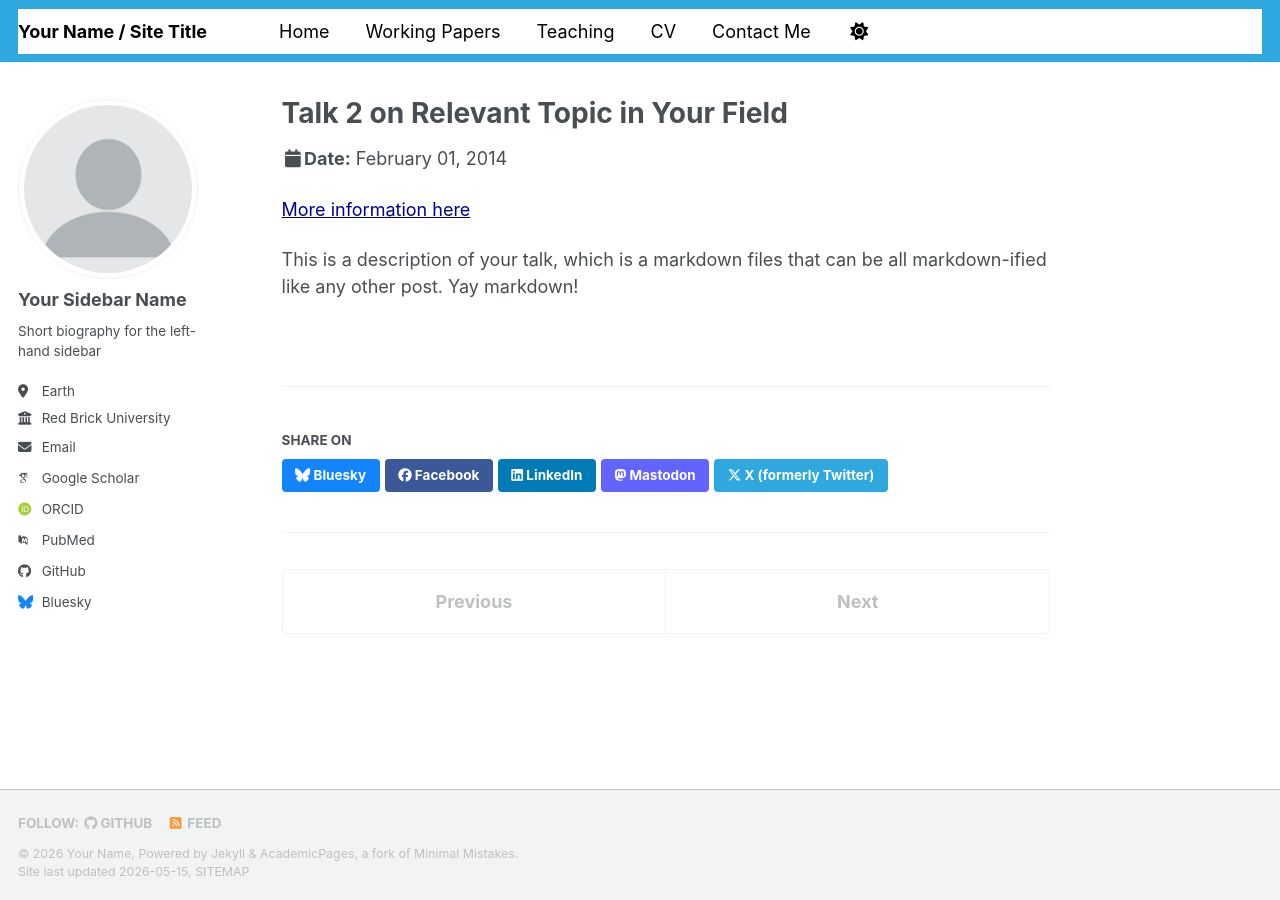
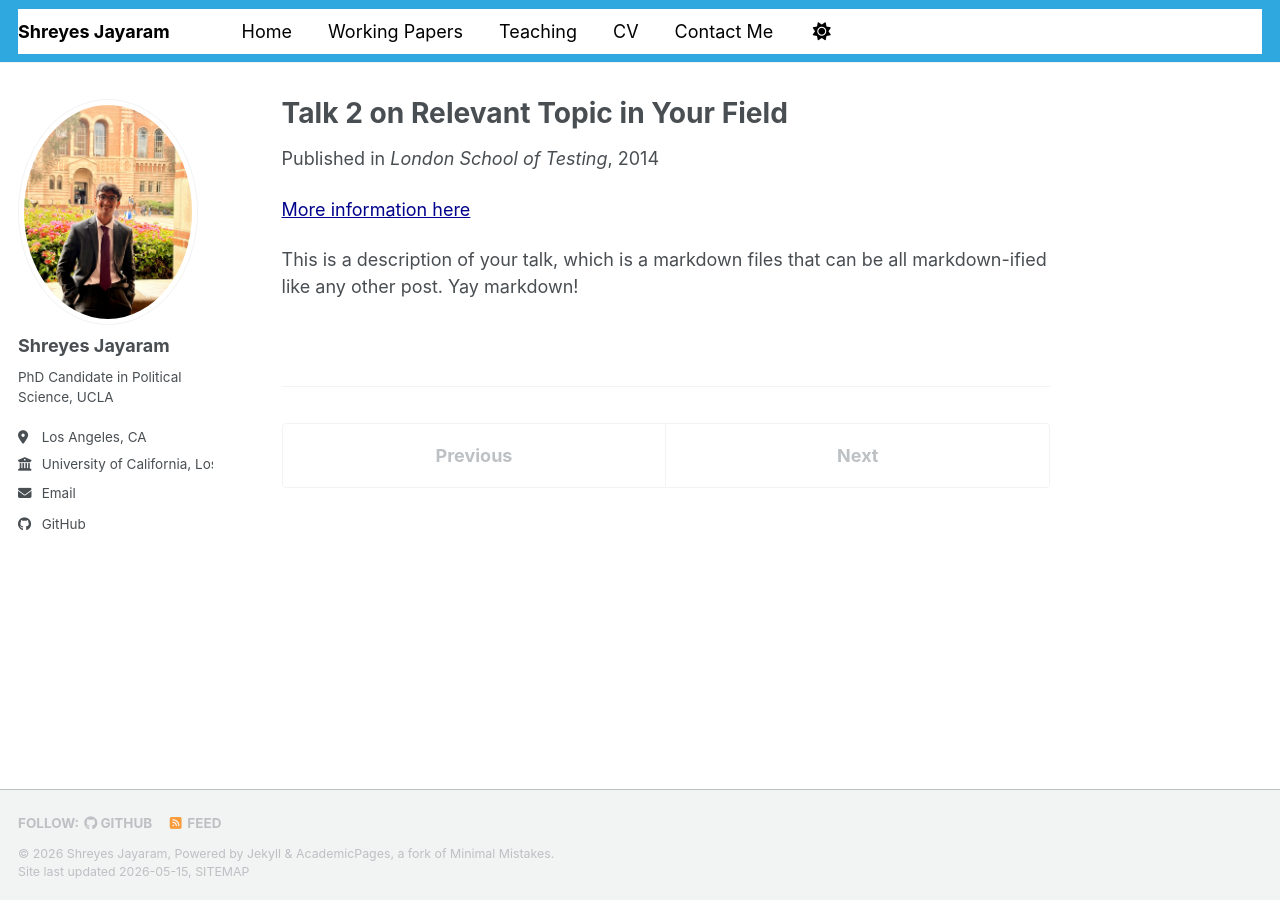
Before and after one commit to shreyesjayaram/shreyesjayaram.github.io, a Jekyll site: the page built from _talks/2014-02-01-talk-2.md, in a window 1280 px wide. Built offline with Jekyll 4.4.1, drawn with Linux system fonts in a browser that asks for light colours; some web fonts are replaced; a script bundle is joined from its source files by our own code; library files that are not in the unit come from our copies; some of the changed lines change nothing that is shown.

Commit message:
Update _config.yml

```diff
--- a/_config.yml
+++ b/_config.yml
@@ -1,360 +1,205 @@
-# Welcome to Jekyll!
-#
-# This config file is meant for settings that affect your entire site, values
-# which you are expected to set up once and rarely need to edit after that.
-# For technical reasons, this file is *NOT* reloaded automatically when you use
-# `jekyll serve -l -H localhost`. If you change this file, please restart the
-# server process.
-
 # Basic Site Settings
 locale                   : "en-US"
-site_theme               : "default" # The available themes options are "default", "air", "sunrise", "mint", "dirt" and "contrast"
-title                    : "Your Name / Site Title"
+site_theme               : "default"   # Options: default, air, sunrise, mint, dirt, contrast
+title                    : "Shreyes Jayaram"
 title_separator          : "-"
-name                     : &name "Your Name"
-description              : &description "Your Name's academic portfolio"   # Update this with a general description of your site, this is the default if not overridden by a page
-url: "https://shreyesjayaram.github.io"
-baseurl: ""
-repository: "shreyesjayaram/shreyesjayaram.github.io"
+name                     : &name "Shreyes Jayaram"
+description              : &description "Academic website of Shreyes Jayaram"
 
-# Site Author - The following control what appear as part of the author content on the side bar.
-#               If a field is blank the icon and link will not appear, otherwise it will be shown.
-#               Additional customization can be done by editing /_includes/author-profile.html
+# IMPORTANT: Use your actual GitHub Pages URL and repository
+url                      : "https://shreyesjayaram.github.io"
+baseurl                  : "/jayaram.github.io"
+repository               : "shreyesjayaram/jayaram.github.io"
+
+# Site Author (sidebar)
 author:
-  # Biographic information
-  avatar           : "profile.png"
-  name             : "Your Sidebar Name"
-  pronouns         : # example: "she/her"
-  bio              : "Short biography for the left-hand sidebar"
-  location         : "Earth"
-  employer         : "Red Brick University"
-  uri              : # URL
-  email            : "none@example.org"
+  avatar                 : "profile.jpeg"
+  name                   : "Shreyes Jayaram"
+  pronouns               :
+  bio                    : "PhD Candidate in Political Science, UCLA"
+  location               : "Los Angeles, CA"
+  employer               : "University of California, Los Angeles"
+  uri                    :
+  email                  : "jayaram@ucla.edu"
 
-  # Academic websites
-  academia         : # URL
-  arxiv            : # URL - Update with the correct link to your profile
-  googlescholar    : "https://scholar.google.com/citations?user=PS_CX0AAAAAJ"
-  inspire-hep      : # URL
-  impactstory      : # URL
-  orcid            : "https://orcid.org/yourorcidurl"
-  semantic         : # URL
-  ssrn             : # URL
-  pubmed           : "https://www.ncbi.nlm.nih.gov/pubmed/?term=john+snow"
-  researchgate     : # URL
-  scopus           : # URL
-  zotero           : # URL
+  # Academic profiles (add IDs later if desired)
+  googlescholar          :
+  orcid                  :
+  pubmed                 :
 
-
-  # Repositories and software development
-  bitbucket        : # Username - Update with your username on the site
-  codepen          : # Username
-  dribbble         : # Username
-  github           : "academicpages"
-  kaggle           : # Username
-  stackoverflow    : # User number or user number and name (i.e., use "1" or "1/jeff-atwood")
-
-  # Social media
-  artstation       : # Username
-  bluesky          : "bsky.app" # Replace this with you Bluesky username
-  facebook         : # Username
-  flickr           : # Username
-  foursquare       : # Username
-  goodreads        : # Username
-  google_plus      : # Username
-  keybase          : # Username
-  instagram        : # Username
-  lastfm           : # Username
-  linkedin         : # Username
-  mastodon         : # URL
-  medium           : # URL
-  pinterest        : # Username
-  soundcloud       : # Username
-  steam            : # Username
-  telegram         : # URL
-  tumblr           : # Username
-  twitter          : # Username for X / Twitter
-  vine             : # Username
-  weibo            : # Username
-  wikipedia        : # Username
-  xing             : # Username
-  youtube          : # Username
-  zhihu            : # Username
-
-# Publication Category - The following the list of publication categories and their headings
-publication_category:
-  books:
-    title: 'Books'
-  manuscripts:
-    title: 'Journal Articles'
-  conferences:
-    title: 'Conference Papers'
+  # Social and developer profiles
+  github                 : "shreyesjayaram"
+  linkedin               :
+  twitter                :
+  bluesky                :
 
 # Site Settings
-teaser                   :  # filename of teaser fallback teaser image placed in /images/ for social media previews
-breadcrumbs              : false # true, false (default)
-words_per_minute         : 160
+teaser                   :
+breadcrumbs              : false
+words_per_minute         : 200
 future                   : true
-read_more                : "disabled" # if enabled, adds "Read more" links to excerpts
-talkmap_link             : false      #change to true to add link to talkmap on talks page
+read_more                : "disabled"
+talkmap_link             : false
 comments:
-  provider               : # false (default), "disqus", "discourse", "facebook", "google-plus", "staticman", "custom"
-  disqus:
-    shortname            :
-  discourse:
-    server               : # https://meta.discourse.org/t/embedding-discourse-comments-via-javascript/31963 , e.g.: meta.discourse.org
-  facebook:
-    appid                :
-    num_posts            : # 5 (default)
-    colorscheme          : # "light" (default), "dark"
-staticman:
-  allowedFields          : ['name', 'email', 'url', 'message']
-  branch                 : "gh-pages" # "master", "gh-pages"
-  commitMessage          : "New comment."
-  filename               : comment-{@timestamp}
-  format                 : "yml"
-  moderation             : true
-  path                   : "_data/comments/{options.slug}"
-  requiredFields         : ['name', 'email', 'message']
-  transforms:
-    email                : "md5"
-  generatedFields:
-    date:
-      type               : "date"
-      options:
-        format           : "iso8601" # "iso8601" (default), "timestamp-seconds", "timestamp-milliseconds"
-atom_feed:
-  hide                   : false     # change to true to hide the RSS feed in the footer
-  path                   : # blank (default) uses feed.xml
+  provider               : false
 
-
-# SEO Related
-google_site_verification :
-bing_site_verification   :
-alexa_site_verification  :
-yandex_site_verification :
-
-
-# Social Sharing
+# SEO and Social
 twitter:
-  username               : &twitter
+  username               :
 facebook:
   username               :
   app_id                 :
   publisher              :
-og_image                 :  # Social media default site image
-og_description           :  # Social media default site image description
-# For specifying social profiles
-# - https://developers.google.com/structured-data/customize/social-profiles
+og_image                 :
 social:
-  type                   : # Person or Organization (defaults to Person)
-  name                   : # If the user or organization name differs from the site's name
-  links: # An array of links to social media profiles
-
+  type                   : Person
+  name                   : "Shreyes Jayaram"
+  links: []
 
 # Analytics
 analytics:
-  provider               :  "false" # false (default), "google", "google-universal", "google-analytics-4", "custom"
-  google:
-    tracking_id          :
-
+  provider               : false
 
 # Reading Files
 include:
   - .htaccess
   - _pages
   - files
+
 exclude:
   - "*.sublime-project"
   - "*.sublime-workspace"
   - .asset-cache
   - .bundle
-  - .github
   - .jekyll-assets-cache
   - .sass-cache
-  - assets/js/_main.js
-  - assets/js/plugins
-  - assets/js/vendor
   - CHANGELOG
   - Capfile
-  - config
   - Dockerfile
   - Gemfile
-  - Gruntfile.js
-  - gulpfile.js
+  - Gemfile.lock
   - LICENSE
-  - local
-  - log
+  - README
+  - Rakefile
+  - vendor
   - node_modules
-  - package.json*
-  - Rakefile
-  - README
-  - tmp
-  - vendor
+
 keep_files:
   - .git
-  - .svn
-encoding: "utf-8"
-markdown_ext: "markdown,mkdown,mkdn,mkd,md"
 
+encoding                 : "utf-8"
+markdown_ext             : "markdown,mkdown,mkdn,mkd,md"
 
 # Conversion
-markdown: kramdown
-highlighter: rouge
-lsi: false
-excerpt_separator: "\n\n"
-incremental: false
-
+markdown                 : kramdown
+highlighter              : rouge
+lsi                      : false
+excerpt_separator        : "\n\n"
+incremental              : false
 
 # Markdown Processing
 kramdown:
-  input: GFM
-  hard_wrap: false
-  auto_ids: true
-  footnote_nr: 1
-  entity_output: as_char
-  toc_levels: 1..6
-  smart_quotes: lsquo,rsquo,ldquo,rdquo
-  enable_coderay: false
+  input                  : GFM
+  hard_wrap              : false
+  auto_ids               : true
+  footnote_nr            : 1
+  entity_output          : as_char
+  toc_levels             : 1..6
+  smart_quotes           : lsquo,rsquo,ldquo,rdquo
+  enable_coderay         : false
 
-
-# These settings control the types of collections used by the template
+# Collections
 collections:
   teaching:
-    output: true
-    permalink: /:collection/:path/
+    output               : true
+    permalink            : /teaching/:path/
   publications:
-    output: true
-    permalink: /:collection/:path/
+    output               : true
+    permalink            : /publications/:path/
   portfolio:
-    output: true
-    permalink: /:collection/:path/
+    output               : true
+    permalink            : /portfolio/:path/
   talks:
-    output: true
-    permalink: /:collection/:path/
+    output               : true
+    permalink            : /talks/:path/
 
+# Defaults
+defaults:
+  - scope:
+      path               : ""
+      type               : posts
+    values:
+      layout             : single
+      author_profile     : true
+      read_time          : true
+      comments           : false
+      share              : false
+      related            : true
 
-# These settings control how pages and collections are included in the site
-defaults:
-  # _posts
   - scope:
-      path: ""
-      type: posts
+      path               : ""
+      type               : pages
     values:
-      layout: single
-      author_profile: true
-      read_time: true
-      comments: true
-      share: true
-      related: true
-  # _pages
+      layout             : single
+      author_profile     : true
+
   - scope:
-      path: ""
-      type: pages
+      path               : ""
+      type               : teaching
     values:
-      layout: single
-      author_profile: true
-  # _teaching
+      layout             : single
+      author_profile     : true
+
   - scope:
-      path: ""
-      type: teaching
+      path               : ""
+      type               : publications
     values:
-      layout: single
-      author_profile: true
-      share: true
-      comments: true
-  # _publications
+      layout             : single
+      author_profile     : true
+
   - scope:
-      path: ""
-      type: publications
+      path               : ""
+      type               : portfolio
     values:
-      layout: single
-      author_profile: true
-      share: true
-      comments: true
-  # _portfolio
+      layout             : single
+      author_profile     : true
+
   - scope:
-      path: ""
-      type: portfolio
+      path               : ""
+      type               : talks
     values:
-      layout: single
-      author_profile: true
-      share: true
-      comment: true
-  # _talks
-  - scope:
-      path: ""
-      type: talks
-    values:
-      layout: talk
-      author_profile: true
-      share: true
-
+      layout             : single
+      author_profile     : true
 
 # Sass/SCSS
 sass:
-  sass_dir: _sass
-  style: compressed # https://sass-lang.com/documentation/file.SASS_REFERENCE.html#output_style
-
+  sass_dir               : _sass
+  style                  : compressed
 
 # Outputting
-permalink: /:categories/:title/
-# paginate: 5 # amount of posts to show
-# paginate_path: /page:num/
-timezone: Etc/UTC # https://en.wikipedia.org/wiki/List_of_tz_database_time_zones
-
+permalink                : /:categories/:title/
+timezone                 : America/Los_Angeles
 
 # Plugins
 plugins:
-  - jekyll-feed
-  - jekyll-gist
   - jekyll-paginate
   - jekyll-sitemap
-  - jekyll-redirect-from
+  - jekyll-gist
+  - jekyll-feed
+  - jekyll-include-cache
   - jemoji
 
-# Mimic GitHub Pages with --safe
-whitelist:
-  - jekyll-feed
-  - jekyll-gist
-  - jekyll-paginate
-  - jekyll-sitemap
-  - jekyll-redirect-from
-  - jemoji
+# Archives
+category_archive:
+  type                   : liquid
+  path                   : /categories/
 
-
-# Archives
-#  Type
-#  - GitHub Pages compatible archive pages built with Liquid ~> type: liquid (default)
-#  - Jekyll Archives plugin archive pages ~> type: jekyll-archives
-#  Path (examples)
-#  - Archive page should exist at path when using Liquid method or you can
-#    expect broken links (especially with breadcrumbs enabled)
-#  - <base_path>/tags/my-awesome-tag/index.html ~> path: /tags/
-#  - <base_path/categories/my-awesome-category/index.html ~> path: /categories/
-#  - <base_path/my-awesome-category/index.html ~> path: /
-category_archive:
-  type: liquid
-  path: /categories/
 tag_archive:
-  type: liquid
-  path: /tags/
-# https://github.com/jekyll/jekyll-archives
-# jekyll-archives:
-#   enabled:
-#     - categories
-#     - tags
-#   layouts:
-#     category: archive-taxonomy
-#     tag: archive-taxonomy
-#   permalinks:
-#     category: /categories/:name/
-#     tag: /tags/:name/
-
+  type                   : liquid
+  path                   : /tags/
 
 # HTML Compression
-# - https://jch.penibelst.de/
 compress_html:
-  clippings: all
+  clippings              : all
   ignore:
-    envs: development
+    envs                 : development
```
